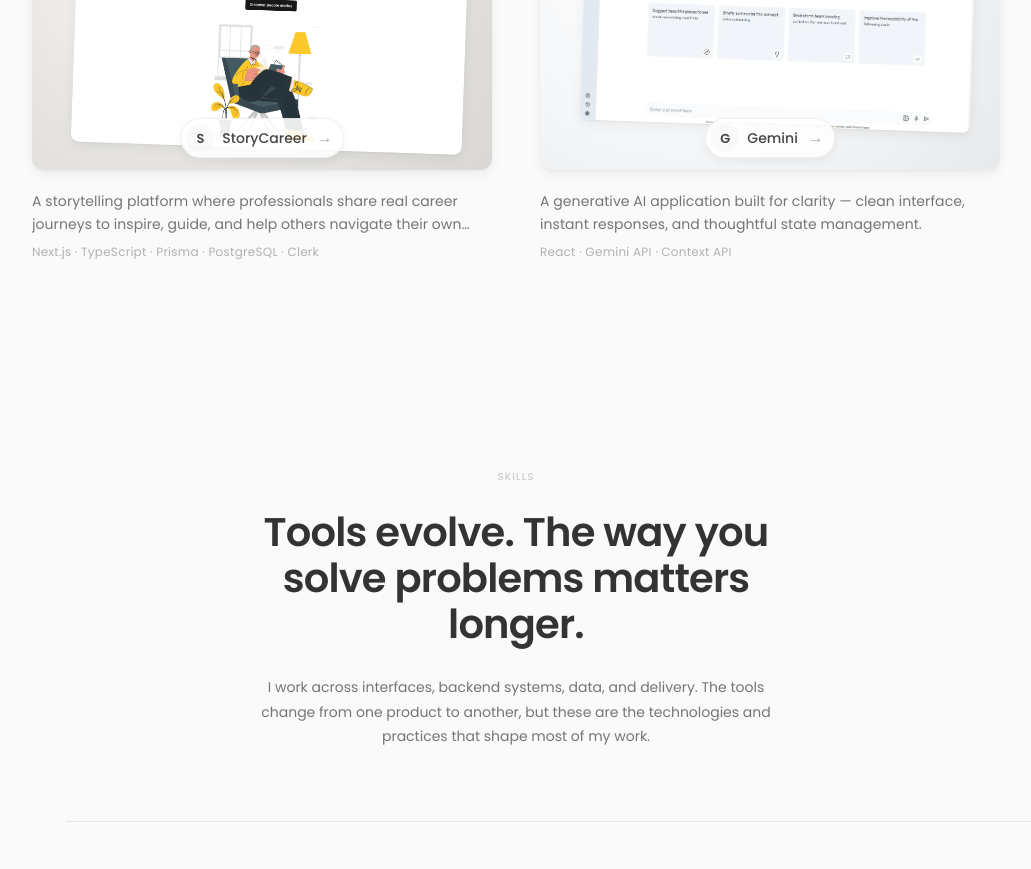
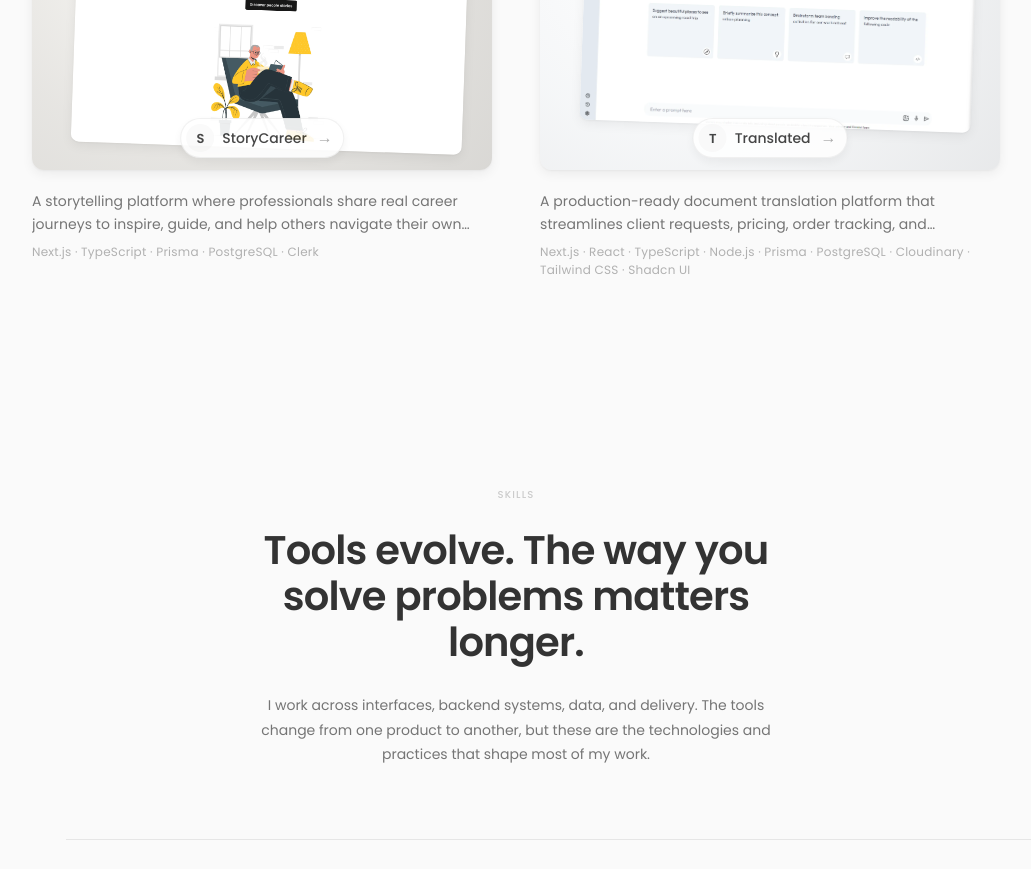
Before and after one commit to mostafa-akajdid/Makajdid, a React (Vite) app: page / in a window 1280 px wide. Shown: the part 4380-5249 px from the top of the page, without its empty margins (124-1155 px from the left). Built offline with nearby package versions, Linux system fonts and the light colour scheme.

Commit message:
add project tranlated

```diff
--- a/src/data/caseStudies.js
+++ b/src/data/caseStudies.js
@@ -356,64 +356,89 @@ const caseStudies = [
   },
   {
   id: 6,
-    slug: "gemini",
-    title: "Gemini",
+  slug: "translated",
+  title: "Translated",
   subtitle:
-      "A generative AI application built for clarity — clean interface, instant responses, and thoughtful state management.",
+    "A production-ready document translation platform that streamlines client requests, pricing, order tracking, and administrative workflow.",
+
   description:
-      "Generative AI application with efficient state management via Context API.",
+    "Full-stack translation management platform with automated pricing, secure document handling, client tracking, and admin dashboard.",
+
   image: gemini,
-    stack: ["React", "Gemini API", "Context API"],
+  stack: [
+    "Next.js",
+    "React",
+    "TypeScript",
+    "Node.js",
+    "Prisma",
+    "PostgreSQL",
+    "Cloudinary",
+    "Tailwind CSS",
+    "Shadcn UI",
+  ],
+
   liveUrl: null,
   githubUrl: null,
+
   meta: {
-      role: "Frontend Development",
-      duration: "3 Weeks",
-      year: "2024",
-      type: "Web Application",
+    role: "Full Stack Development",
+    duration: "6 Weeks",
+    year: "2026",
+    type: "Web Platform",
   },
+
   facts: {
-      industry: "Artificial Intelligence",
+    industry: "Translation Services",
     platform: "Web",
     responsive: "Yes",
     team: "Solo",
   },
-    status: "Personal Project",
+
+  status: "Production Ready",
+
   story: [
     {
       title: "The Problem",
       text: [
-          "Most AI chat interfaces feel cluttered — sidebars, settings panels, and overwhelming options distract from the core experience: asking a question and getting a clear answer. The technology is impressive; the interfaces often aren't.",
-          "The goal was to strip away everything unnecessary and build an AI interface that feels instant, clean, and focused on the conversation.",
+        "Traditional translation agencies often rely on email, spreadsheets, and manual communication to receive documents, estimate prices, and track project progress. This creates unnecessary delays, repetitive work, and little transparency for clients.",
+        "The objective was to build a complete platform where clients could upload documents, receive automatic pricing, submit requests, track progress in real time, and download completed translations from a single interface.",
       ],
       image: gemini,
-        imageAlt: "Gemini AI interface showing clean chat view",
+      imageAlt: "Client document upload interface",
     },
+
     {
       title: "The Approach",
       text: [
-          "The design centers on the conversation itself. A single input field, a clean response area, and nothing else. History is accessible but never intrusive — it supports the flow without interrupting it.",
-          "Context API was used for state management — conversation history, loading states, and error handling all flow through a single, predictable store. No heavy libraries, no unnecessary abstraction.",
+        "The platform was designed around two connected experiences: a public client portal and a secure administrative dashboard. Clients can upload documents, calculate pricing instantly, submit translation requests, and follow each order using a unique tracking ID.",
+        "On the administrative side, translators manage incoming requests, upload completed files, update project status, and securely deliver translated documents. Prisma manages database access while Cloudinary handles document storage, providing a reliable workflow from submission to delivery.",
       ],
       image: gemini,
-        imageAlt: "Gemini conversation flow",
+      imageAlt: "Admin dashboard managing translation requests",
     },
+
     {
       title: "The Outcome",
       text: [
-          "The application feels instant. Responses stream in smoothly, the interface stays calm regardless of conversation length, and the overall experience keeps focus on the content — not the tool.",
-          "Built with React and Context API for lightweight, predictable state. A reminder that the best architecture is often the simplest one that works.",
+        "The final application delivers a complete end-to-end workflow covering document submission, pricing, request management, status tracking, secure downloads, and administrative operations. Every stage of the translation process is centralized into a single system.",
+        "The project was built with scalability and maintainability in mind, using modern full-stack architecture, strong validation, secure file handling, and responsive design to provide a production-ready user experience.",
       ],
       image: gemini,
-        imageAlt: "Gemini responsive design across devices",
+      imageAlt: "Translated platform running across desktop and mobile",
     },
   ],
+
   technologies: [
+    "Next.js",
     "React",
-      "Gemini API",
-      "Context API",
-      "CSS Custom Properties",
-      "Responsive Design",
+    "TypeScript",
+    "Node.js",
+    "Prisma ORM",
+    "PostgreSQL",
+    "Cloudinary",
+    "Tailwind CSS",
+    "Shadcn UI",
+    "REST API",
   ],
 },
 ];
```
Lines whose indentation alone changed are shown as unchanged.
